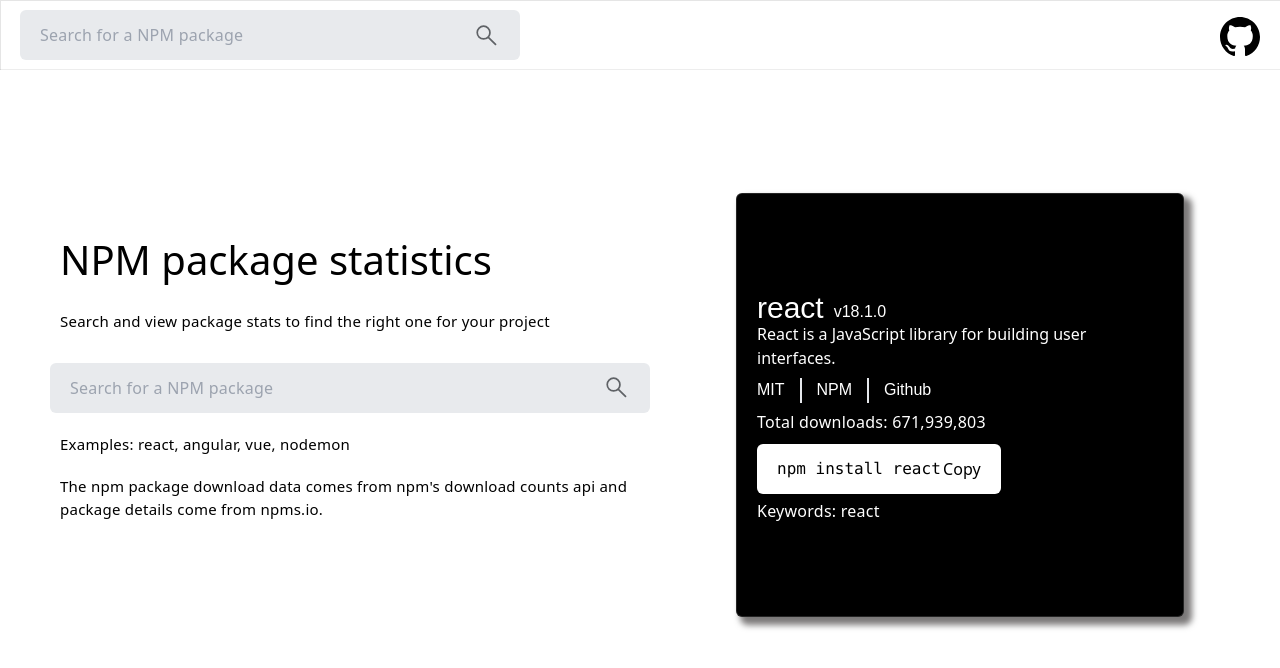
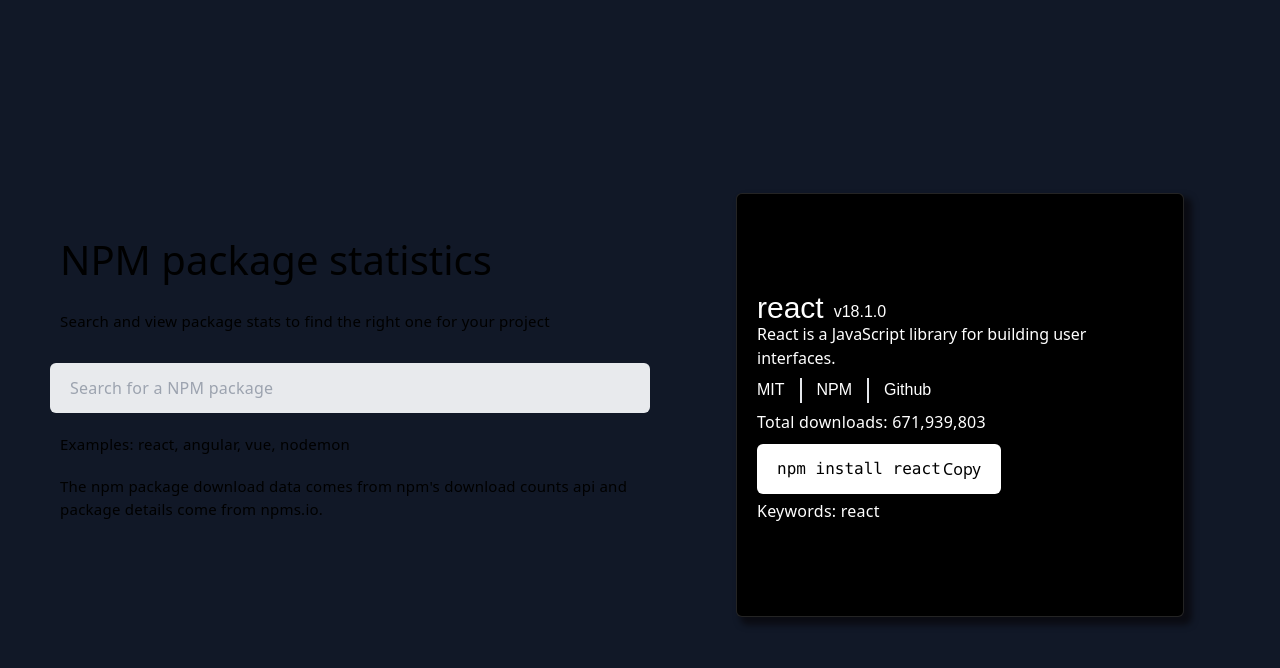
Before and after one commit to Rohith-JN/npm-search, a React (Create React App) app in the folder client/: page / in a window 1280 px wide. Shown: the top 668 px of the page. Built offline with nearby package versions, Linux system fonts and the light colour scheme.

Commit message:
Migrating to Tailwind CSS

```diff
--- a/client/src/App.tsx
+++ b/client/src/App.tsx
@@ -1,6 +1,5 @@
 import './App.css';
 import Main from './components/TS/Main';
-import Navbar from './components/TS/Navbar';
 import Home from './components/TS/Home';
 import React, { useState, useEffect } from 'react';
 
@@ -21,14 +20,11 @@ function App() {
 
   return (
     <div className="App">
-      <Navbar setInput={setInput} />
-      <div className="sections">
-        {input ? (
-          <Main input={input} />
-        ) : (
-          <Home setInput={setInput} />
-        )}
-      </div>
+      {input ? (
+        <Main input={input} />
+      ) : (
+        <Home setInput={setInput} />
+      )}
     </div>
   );
 }
--- a/client/src/components/Styles/Home.scss
+++ b/client/src/components/Styles/Home.scss
@@ -4,6 +4,7 @@
     display: flex;
     flex-direction: row;
     justify-content: center;
+    background-color: #111827;
 
     .left {
         width: 50%;
--- a/client/src/components/Styles/Main.scss
+++ b/client/src/components/Styles/Main.scss
@@ -1,7 +1,7 @@
 .Main {
     width: 100%;
     height: 100%;
-    background-color: rgb(248, 249, 250);
+    background-color: #111827;
     display: flex;
     flex-direction: column;
     align-items: center;
@@ -9,7 +9,7 @@
     .main-container {
         width: 100%;
         height: 100%;
-        background-color: rgb(248, 249, 250);
+        background-color: #111827;
         display: flex;
         flex-direction: column;
         align-items: center;
--- a/client/src/components/Styles/Navbar.scss
+++ /dev/null
@@ -1,70 +0,0 @@
-.Navbar {
-    position: fixed;
-    top: 0;
-    height: 70px;
-    width: 100%;
-    background-color: rgb(255, 255, 255);
-    box-shadow: inset 1px 1px 0 rgb(0 0 0 / 10%), inset 0 -1px 0 rgb(0 0 0 / 7%);
-    display: flex;
-    flex-direction: row;
-    align-items: center;
-    z-index: 2;
-
-    .search {
-        margin-left: 20px;
-        margin-right: 20px;
-        background-color: rgb(232, 234, 237);
-        width: 500px;
-        max-width: 700px;
-        min-width: 200px;
-        height: 50px;
-        display: flex;
-        flex-direction: row;
-        align-items: center;
-        justify-content: space-between;
-        border-radius: 6px;
-        padding-left: 20px;
-        padding-right: 20px;
-
-        img {
-            filter: invert(36%) sepia(2%) saturate(1097%) hue-rotate(173deg) brightness(100%) contrast(85%);
-            height: 27px;
-            width: auto;
-            cursor: pointer;
-        }
-
-        input {
-            height: 40px;
-            width: 415px;
-            max-width: 415px;
-            border: none;
-            letter-spacing: .25px;
-            margin-right: 10px;
-            font-size: 16px;
-            font-family: 500 14px/20px 'Google Sans', Arial, Helvetica, sans-serif;
-            outline: none;
-            color: #202124;
-            background-color: rgb(232, 234, 237);
-        }
-    }
-
-    a {
-        color: #000000;
-        padding-top: 3.5px;
-        position: absolute;
-        right: 20px;
-        transition: 0.5s;
-    }
-
-    a:hover {
-        color: rgb(92, 92, 92);
-    }
-}
-
-@media screen and (max-width: 650px) {
-    .Navbar {
-        a {
-            display: none;
-        }
-    }
-}
--- a/client/src/components/TS/Home.tsx
+++ b/client/src/components/TS/Home.tsx
@@ -1,6 +1,5 @@
 import React, { useRef, FC } from 'react';
 import '../Styles/Home.scss';
-import search from '../../assets/search.svg';
 import copy from "copy-to-clipboard";
 
 interface HomeProps {
@@ -49,7 +48,6 @@ const Home: FC<HomeProps> = ({ setInput }) => {
               id="name"
               spellCheck="false"
             ></input>
-            <img src={search} alt="search" onClick={submitHandler} />
           </div>
         </form>
         <p className="Examples">
--- a/client/src/components/TS/Navbar.tsx
+++ /dev/null
@@ -1,52 +0,0 @@
-import React, { useRef, FC } from 'react';
-import '../Styles/Navbar.scss';
-import search from '../../assets/search.svg';
-import { BsGithub } from 'react-icons/bs';
-
-interface NavbarProps {
-  setInput: any
-}
-
-const Navbar: FC<NavbarProps> = ({ setInput }) => {
-  const inputRef = useRef<HTMLInputElement>(null);
-
-  const submitHandler = (e: { preventDefault: () => void; }) => {
-    e.preventDefault();
-    if (inputRef.current!.value) {
-      setInput(inputRef.current!.value);
-      inputRef.current!.value = '';
-    }
-  };
-
-  return (
-    <div className="Navbar" id="Navbar">
-      <form onSubmit={submitHandler}>
-        <div className="search">
-          <input
-            placeholder={'Search for a NPM package'}
-            name="name"
-            type="text"
-            ref={inputRef}
-            autoComplete="off"
-            id="name"
-            spellCheck="false"
-          ></input>
-          <img src={search} alt="search" onClick={submitHandler} />
-        </div>
-      </form>
-      <a
-        href="https://github.com/Rohith-JN/npm_search"
-        title="View project on Github"
-      >
-        <BsGithub
-          style={{
-            width: '40px',
-            height: 'auto',
-          }}
-        />
-      </a>
-    </div>
-  );
-}
-
-export default Navbar;
--- a/client/tailwind.config.js
+++ b/client/tailwind.config.js
@@ -1,5 +1,6 @@
 /** @type {import('tailwindcss').Config} */
 module.exports = {
+  mode: 'jit',
   content: [
     "./src/**/*.{js,jsx,ts,tsx}",
   ],
```
Also changed, not shown: client/custom.d.ts (indentation only), client/src/assets/search.svg (deleted).
